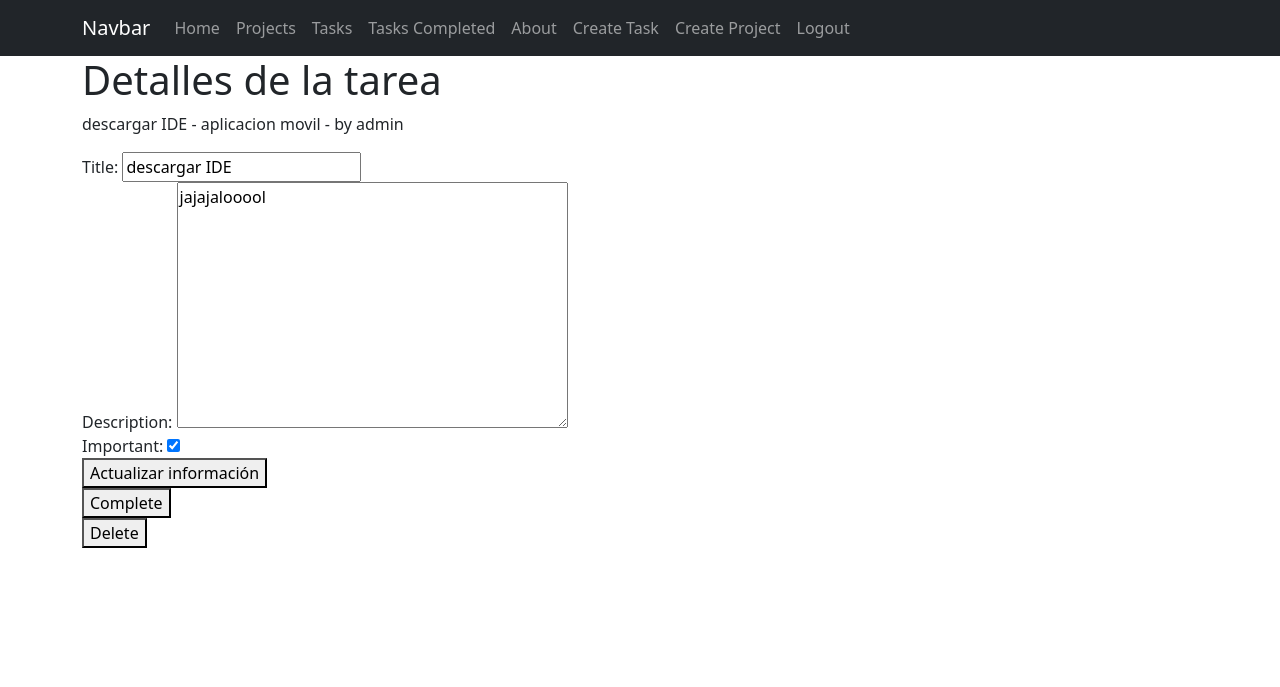
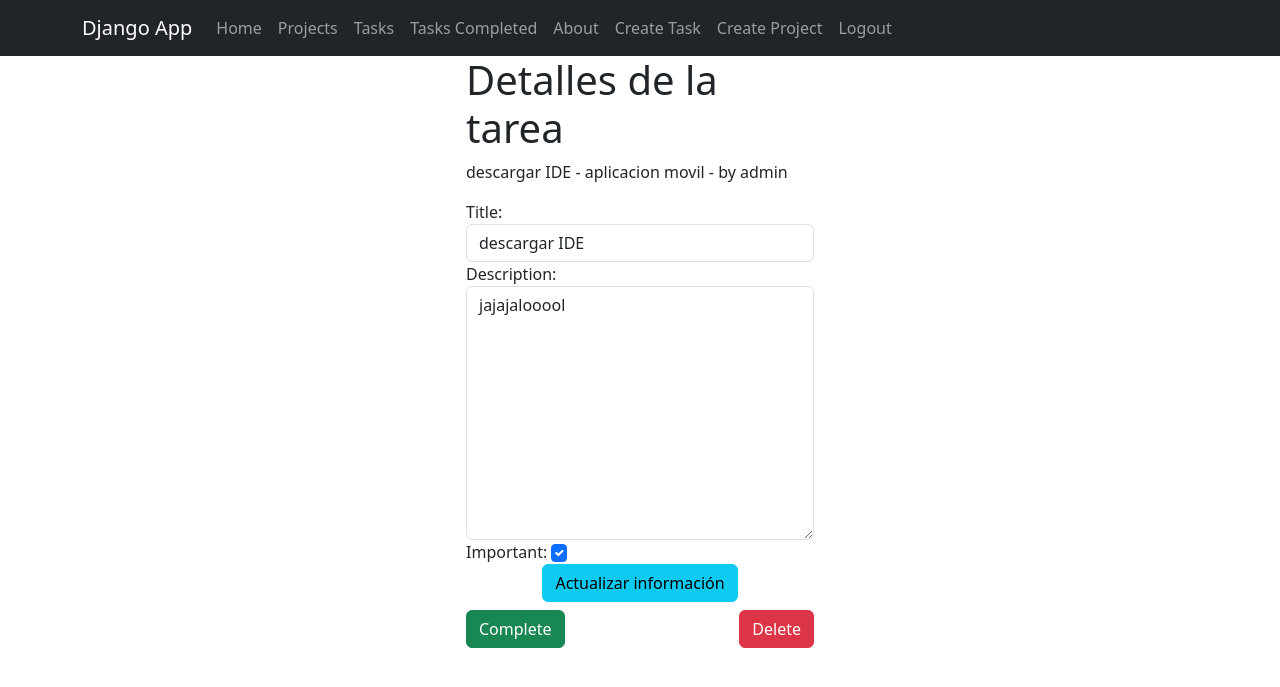
Before and after one commit to josemarimaya/django_study, a Django app: page /tasks/1 in a window 1280 px wide. Shown: the top 687 px of the page. Run offline with Django 5.2, Linux system fonts and the light colour scheme; a user stored in the database is signed in; data comes from the database, SQL or seed files in the repository.

Commit message:
Ending with Bootstrap

```diff
--- a/myapp/forms.py
+++ b/myapp/forms.py
@@ -14,8 +14,13 @@ class CreateNewProject(forms.Form):
 
 
 # Creación de formularios con soporte en Django
-class CreateTaskForm(ModelForm):
+class CreateTaskForm(forms.ModelForm):
 
     class Meta:
         model = Task
         fields = ['title', 'description', 'important']
+        widgets = { # Estilizamos importando el modelo inyectando los estilos de boostrap
+            'title': forms.TextInput(attrs={'class' : 'form-control', 'placeholder': 'Escribe el titulo de la tarea'}),
+            'description': forms.Textarea(attrs={'class' : 'form-control', 'placeholder': 'Agrega una descripción para la tarea realizada'}),
+            'important': forms.CheckboxInput(attrs={'class' : 'form-check-input py-2'})
+        }
--- a/myapp/templates/layouts/base.html
+++ b/myapp/templates/layouts/base.html
@@ -15,7 +15,7 @@
     {% if user.is_authenticated %}
     <nav class="navbar navbar-expand-lg bg-dark navbar-dark">
         <div class="container">
-          <a class="navbar-brand" href="#">Navbar</a>
+          <a class="navbar-brand" href="{% url 'main' %}">Django App</a>
           <button class="navbar-toggler" type="button" data-bs-toggle="collapse" data-bs-target="#navbarNav" aria-controls="navbarNav" aria-expanded="false" aria-label="Toggle navigation">
             <span class="navbar-toggler-icon"></span>
           </button>
--- a/myapp/templates/tasks/task_detail.html
+++ b/myapp/templates/tasks/task_detail.html
@@ -2,34 +2,57 @@
 
 {% block content %}
 
+<main class="container">
+    <div class="row">
+        <div class="col-md-4 offset-md-4">
             <h1> Detalles de la tarea {{task.task_id}}</h1>
             <p> {{task}} </p>
 
+
+
+
                 <form action="" method="POST">
                     {%csrf_token%}
-
                     {{form}}
-        <button>
+                    <div class="text-center">
+                        <button class="btn btn-info mb-2">
                             Actualizar información
                         </button>
+                    </div>
+
                 </form>
+
+
+
+                <div class="d-flex justify-content-between">
 
 
                     <form action="{%url 'task_completed' task.id%}" method="post">
                         {%csrf_token%}
-        <button>
+                        <button class="btn btn-success mb-2">
                             Complete
                         </button>
                     </form>
 
                     <form action="{%url 'task_delete' task.id%}" method="post">
                         {%csrf_token%}
-        <button>
+                        <button class="btn btn-danger">
                             Delete
                         </button>
                     </form>
 
 
+                </div>
+
+
+
+        </div>
+    </div>
+</main>
+
+
+
+
 
 
 {% endblock %}
```
Also changed, not shown: myapp/templates/tasks/create_task.html (+19 -8 lines). Lines whose indentation alone changed are shown as unchanged.
